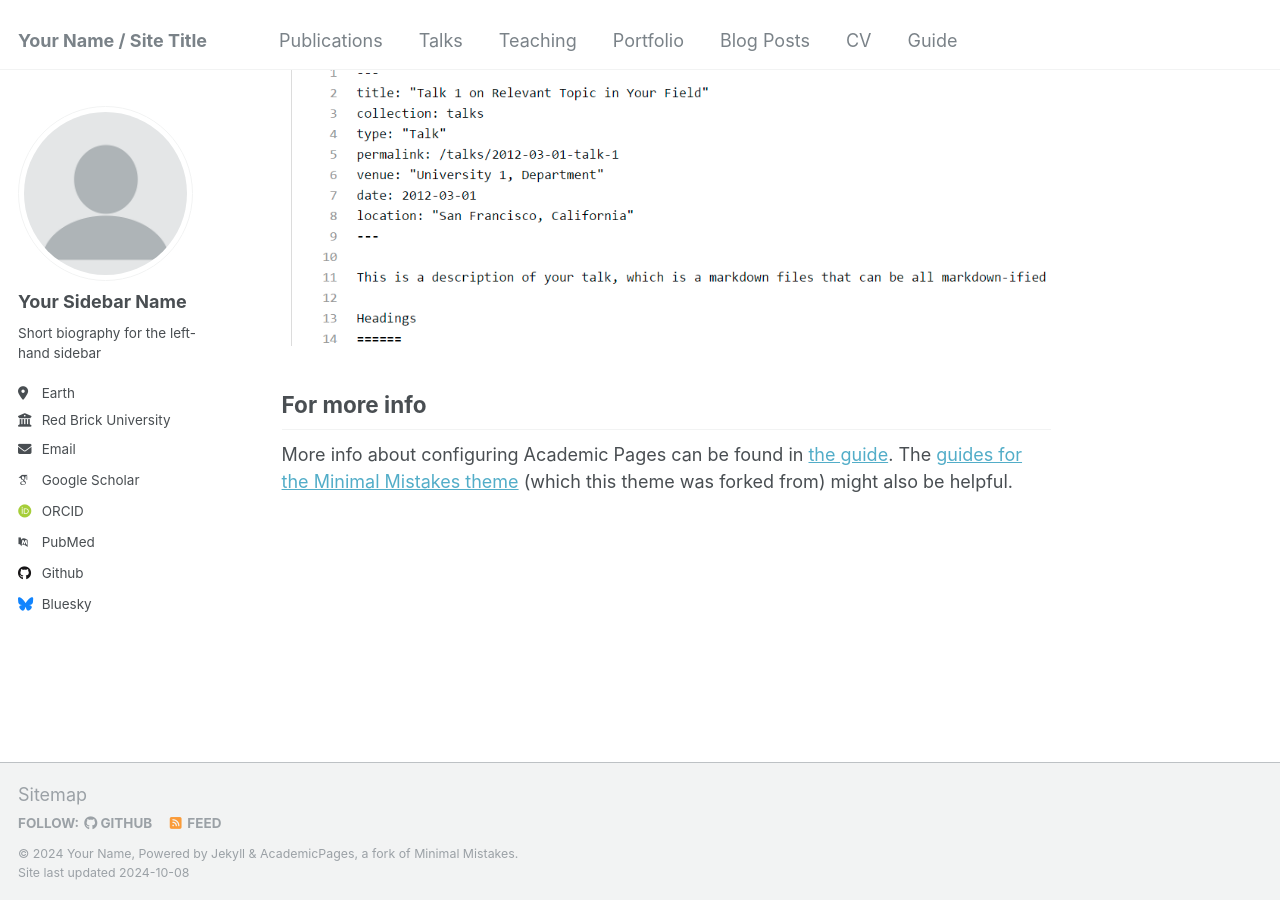
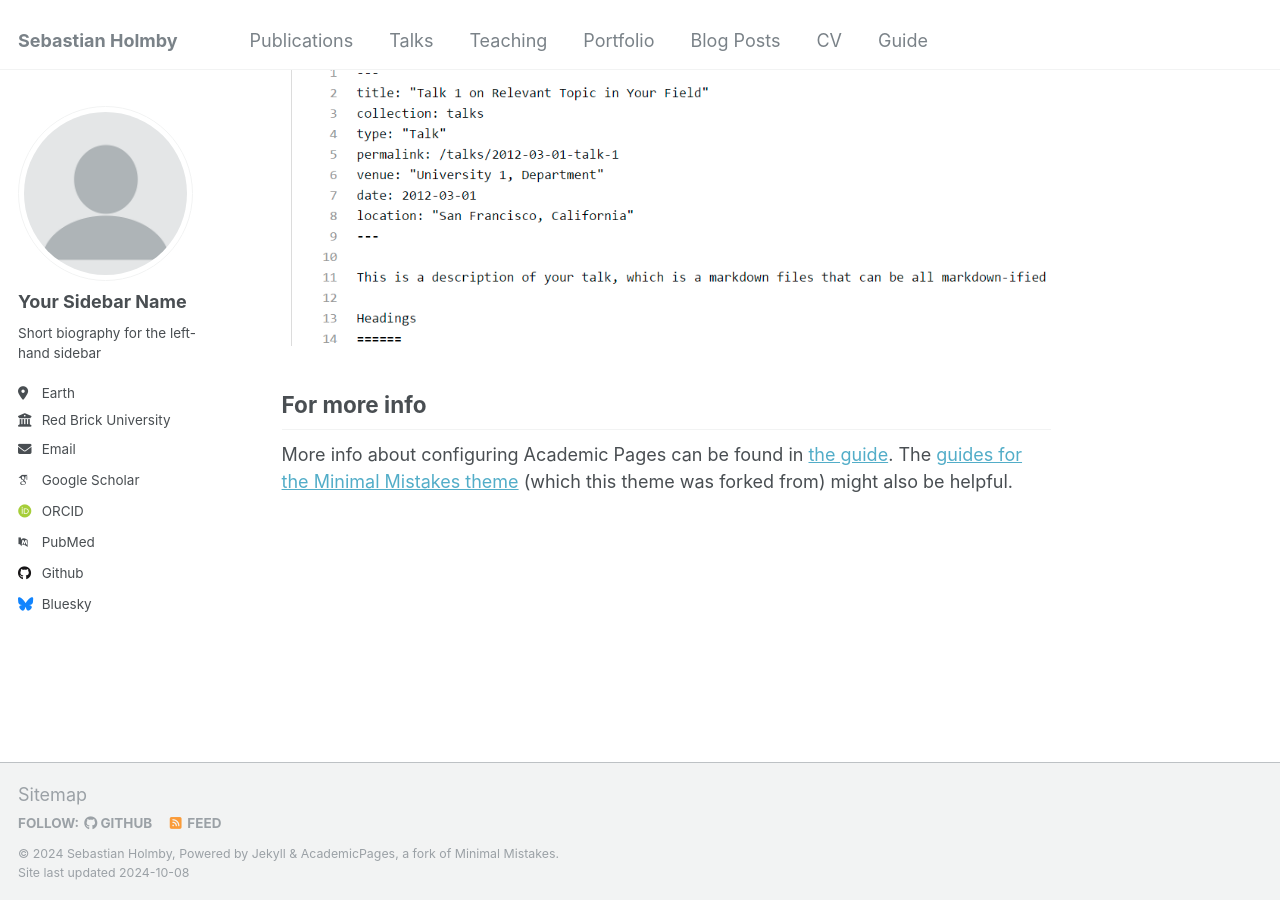
Before and after one commit to sebhh/sebhh.github.io, a Jekyll site: the page built from _pages/about.md, in a window 1280 px wide and 900 px high, scrolled down 2643 px. Built offline with Jekyll 4.4.1, drawn with Linux system fonts in a browser that asks for light colours; some web fonts are replaced.

Commit message:
Update _config.yml

```diff
--- a/_config.yml
+++ b/_config.yml
@@ -8,13 +8,13 @@
 
 # Basic Site Settings
 locale                   : "en-US"
-title                    : "Your Name / Site Title"
+title                    : "Sebastian Holmby"
 title_separator          : "-"
-name                     : &name "Your Name"
+name                     : &name "Sebastian Holmby"
 description              : &description "personal description"
-url                      : https://academicpages.github.io # the base hostname & protocol for your site e.g. "https://mmistakes.github.io"
+url                      : https://sebhh.github.io # the base hostname & protocol for your site e.g. "https://mmistakes.github.io"
 baseurl                  : "" # the subpath of your site, e.g. "/blog"
-repository               : "academicpages/academicpages.github.io"
+repository               : "sebhh/sebhh.github.io"
 
 # Site Author - The following control what appear as part of the author content on the side bar.
 #               If a field is blank the icon and link will not appear, otherwise it will be shown.
```
